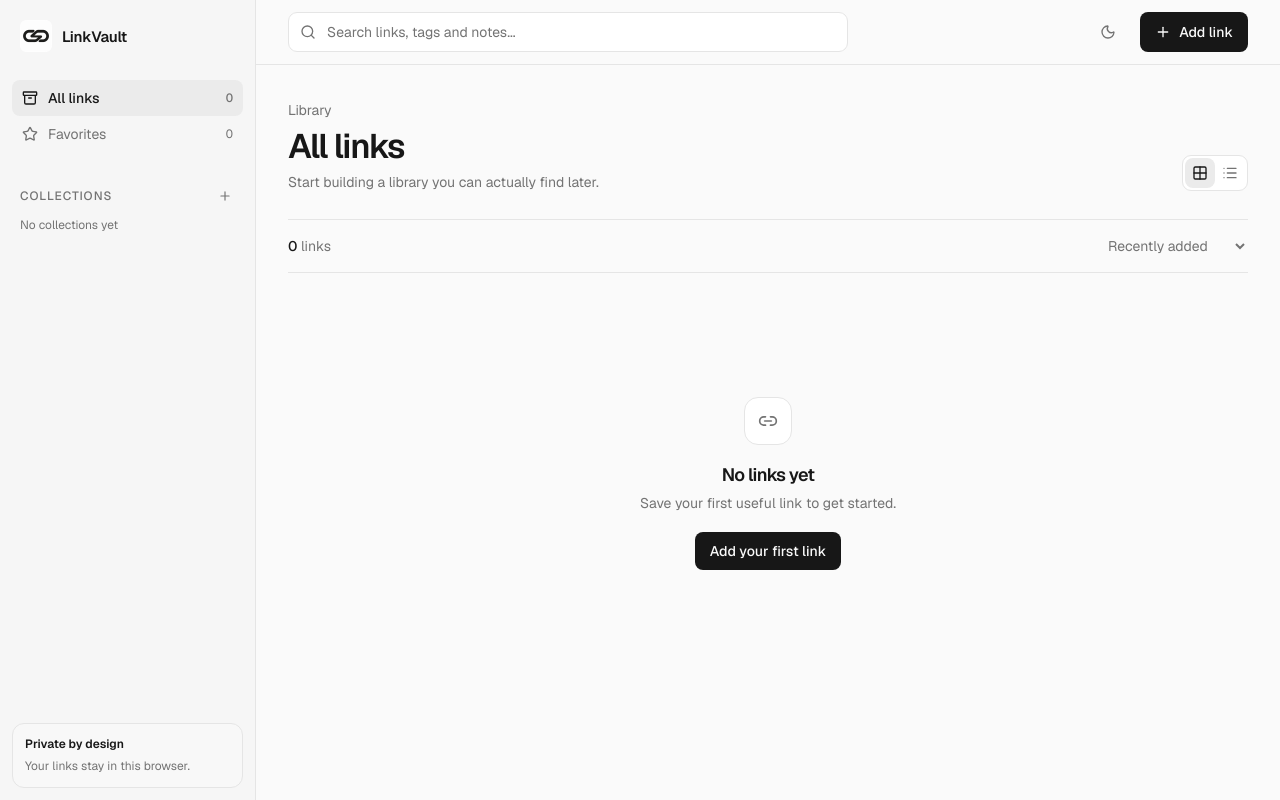
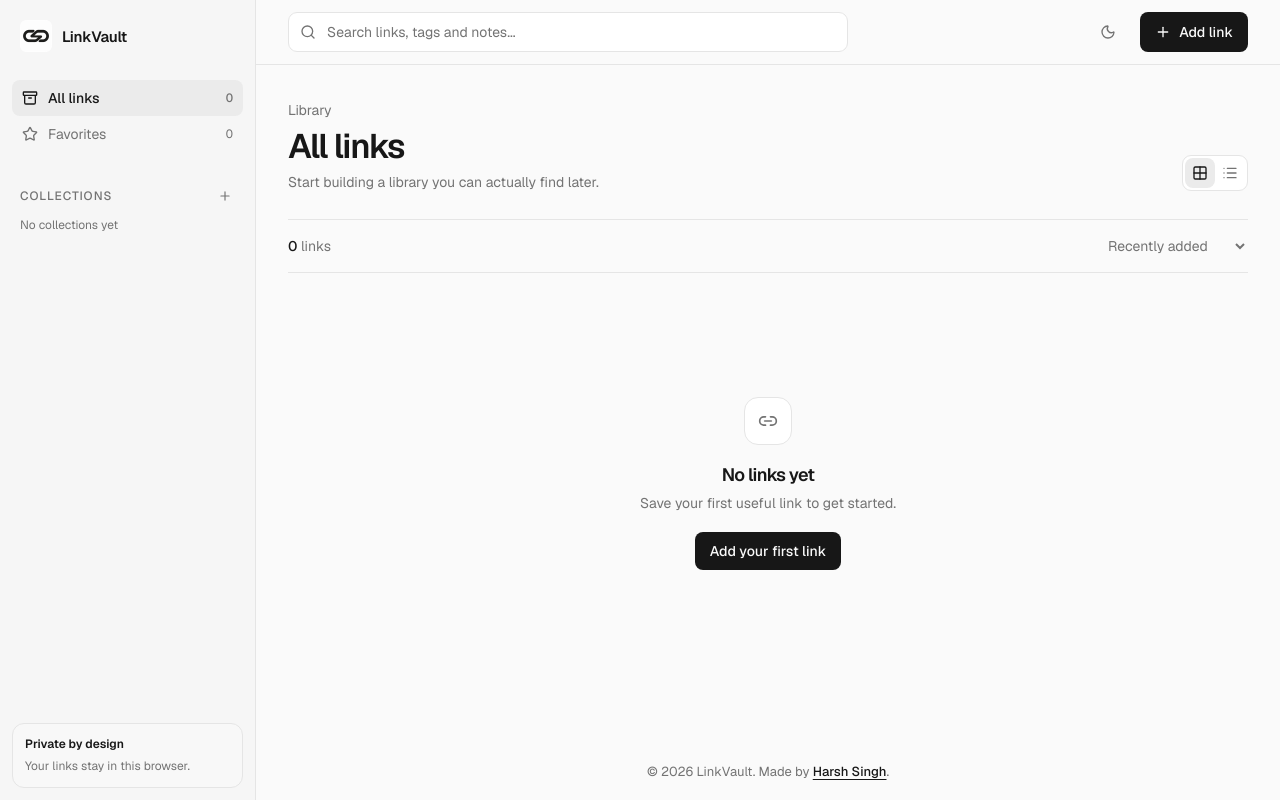
Before and after one commit to harsh-hsy/linkvault, a React (Vite) app: page / in a window 1280 px wide. Built offline with nearby package versions, Linux system fonts and the light colour scheme.

Commit message:
feat: add footer with developer credit

```diff
--- /dev/null
+++ b/src/components/layout/AppFooter.tsx
@@ -0,0 +1,13 @@
+export function AppFooter() {
+  return (
+    <footer className="app-footer">
+      <p>
+        © {new Date().getFullYear()} LinkVault. Made by{" "}
+        <a href="https://harsh-hsy.onrender.com" target="_blank" rel="noopener noreferrer">
+          Harsh Singh
+        </a>
+        .
+      </p>
+    </footer>
+  );
+}
--- a/src/components/layout/AppShell.tsx
+++ b/src/components/layout/AppShell.tsx
@@ -2,6 +2,7 @@ import { useState } from "react";
 import { Grid2X2, Link2, List, Pencil, Trash2 } from "lucide-react";
 import { ConfirmDialog } from "@/components/common/ConfirmDialog";
 import { CollectionDialog } from "@/components/collections/CollectionDialog";
+import { AppFooter } from "@/components/layout/AppFooter";
 import { AppHeader } from "@/components/layout/AppHeader";
 import { AppSidebar, type LibraryView } from "@/components/layout/AppSidebar";
 import { AddLinkDialog } from "@/components/links/AddLinkDialog";
@@ -311,6 +312,8 @@ export function AppShell() {
             </section>
           )}
         </main>
+
+        <AppFooter />
       </div>
 
       {isFormOpen && (
--- a/src/styles/globals.css
+++ b/src/styles/globals.css
@@ -100,7 +100,10 @@ summary:focus-visible {
 }
 
 .app-main {
+  display: flex;
+  min-height: 100vh;
   min-width: 0;
+  flex-direction: column;
   padding-left: 256px;
 }
 
@@ -390,8 +393,32 @@ summary:focus-visible {
 
 .content {
   width: min(100%, 1440px);
+  flex: 1;
   margin: 0 auto;
   padding: 36px clamp(16px, 3vw, 32px);
+}
+
+.app-footer {
+  width: min(100%, 1440px);
+  margin: 0 auto;
+  padding: 20px clamp(16px, 3vw, 32px);
+  color: var(--muted);
+  font-size: 13px;
+  text-align: center;
+}
+
+.app-footer p {
+  margin: 0;
+}
+
+.app-footer a {
+  color: var(--foreground);
+  font-weight: 500;
+  text-underline-offset: 3px;
+}
+
+.app-footer a:hover {
+  text-decoration: underline;
 }
 
 .page-heading {
@@ -1504,6 +1531,12 @@ h1 {
   .content {
     padding-right: max(16px, env(safe-area-inset-right));
     padding-bottom: max(36px, env(safe-area-inset-bottom));
+    padding-left: max(16px, env(safe-area-inset-left));
+  }
+
+  .app-footer {
+    padding-right: max(16px, env(safe-area-inset-right));
+    padding-bottom: max(20px, env(safe-area-inset-bottom));
     padding-left: max(16px, env(safe-area-inset-left));
   }
 
```
